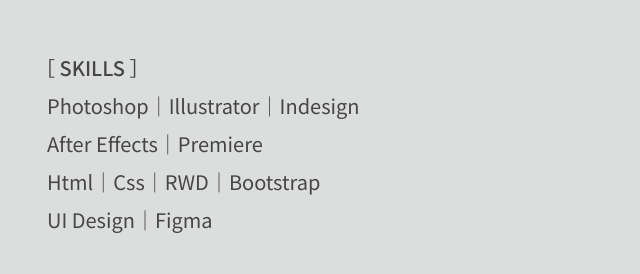
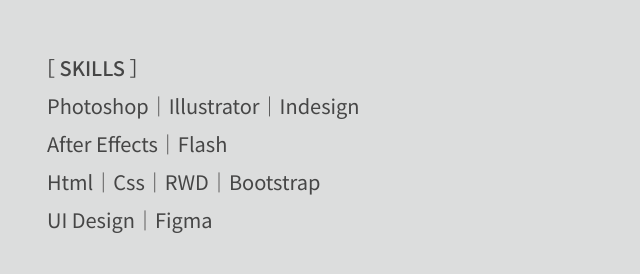
Before and after one commit to chujunchan/chienyi-portfolio, a plain HTML site: page index.html in a window 1280 px wide. Shown: the part 2900-3174 px from the top of the page, 320-960 px from the left. Drawn offline with nearby package versions, Linux system fonts and the light colour scheme.

Commit message:
Update 2022-02-15T09:33:42.197Z

```diff
--- a/index.html
+++ b/index.html
@@ -314,7 +314,7 @@
           <p class="fw-medium mb-1 mb-md-2 ms-n1">［ SKILLS ］</p>
           <ul class="list-unstyled">
             <li class="mb-2">Photoshop｜Illustrator｜Indesign</li>
-            <li class="mb-2">After Effects｜Premiere</li>
+            <li class="mb-2">After Effects｜Flash</li>
             <li class="mb-2">Html｜Css｜RWD｜Bootstrap</li>
             <li>UI Design｜Figma</li>
           </ul>
```
Also changed, not shown: works_TAA.html (+1 -1 lines), works_nstm-tat.html (+1 -1 lines).
